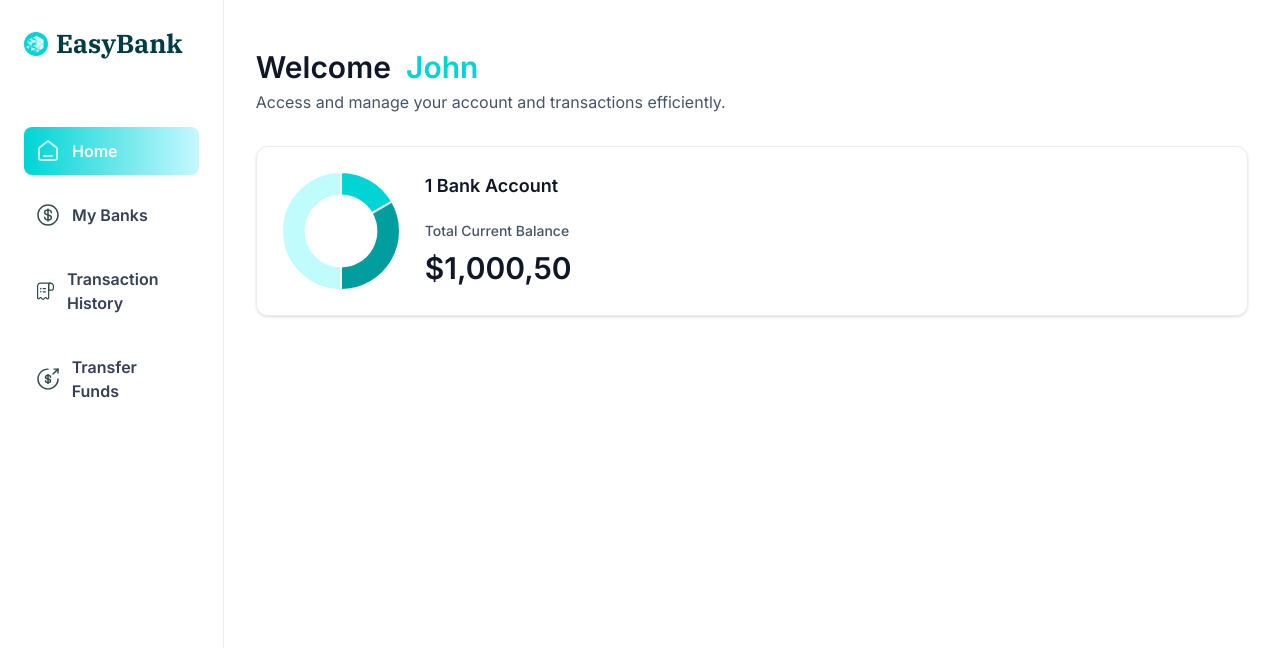
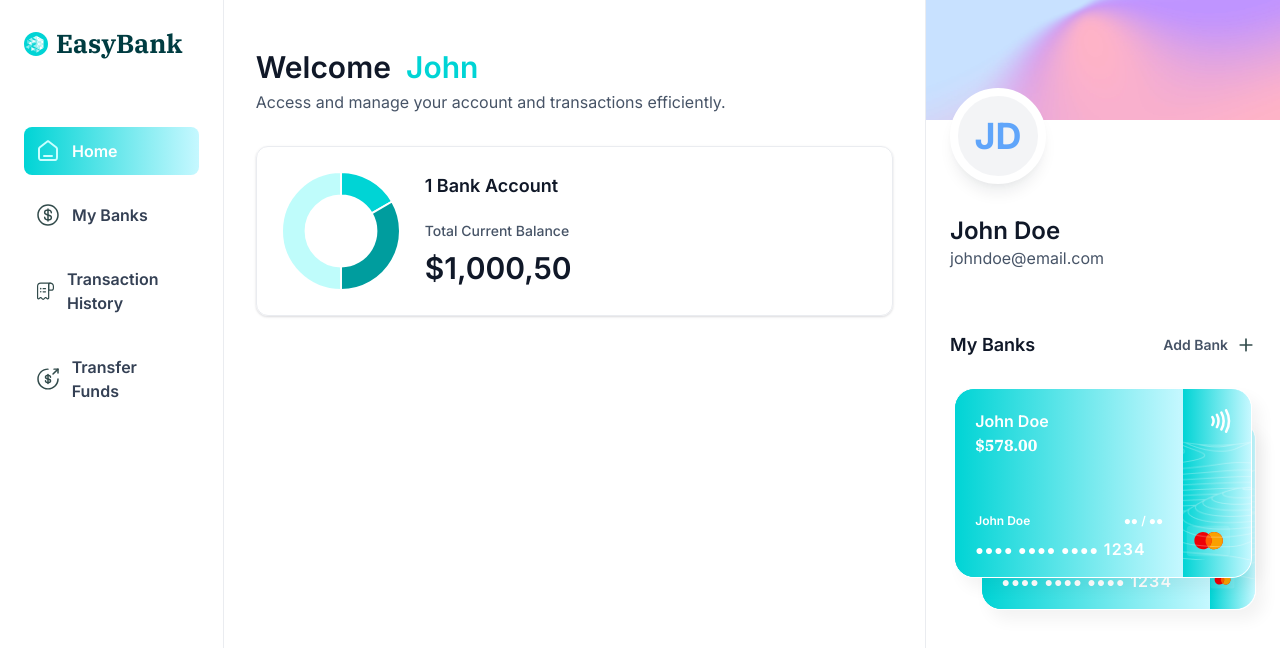
Before and after one commit to AlexandreDresch/EasyBank, a Next.js app: page / in a window 1280 px wide. Shown: the top 648 px of the page. Built offline with nearby package versions, Linux system fonts and the light colour scheme.

Commit message:
feat: add RightSidebar component to Home page

```diff
--- a/app/(root)/page.tsx
+++ b/app/(root)/page.tsx
@@ -1,8 +1,13 @@
 import Header from "@/components/header";
+import RightSidebar from "@/components/right-sidebar";
 import TotalBalance from "@/components/total-balance";
 
 export default function Home() {
-  const loggedIn = { firstName: "John" };
+  const loggedIn = {
+    firstName: "John",
+    lastName: "Doe",
+    email: "johndoe@email.com",
+  } as User;
   return (
     <section className="home">
       <div className="home-content">
@@ -21,6 +26,12 @@ export default function Home() {
           />
         </header>
       </div>
+
+      <RightSidebar
+        user={loggedIn}
+        banks={[{ currentBalance: 578 }, { currentBalance: 1000 }]}
+        transactions={[]}
+      />
     </section>
   );
 }
```
